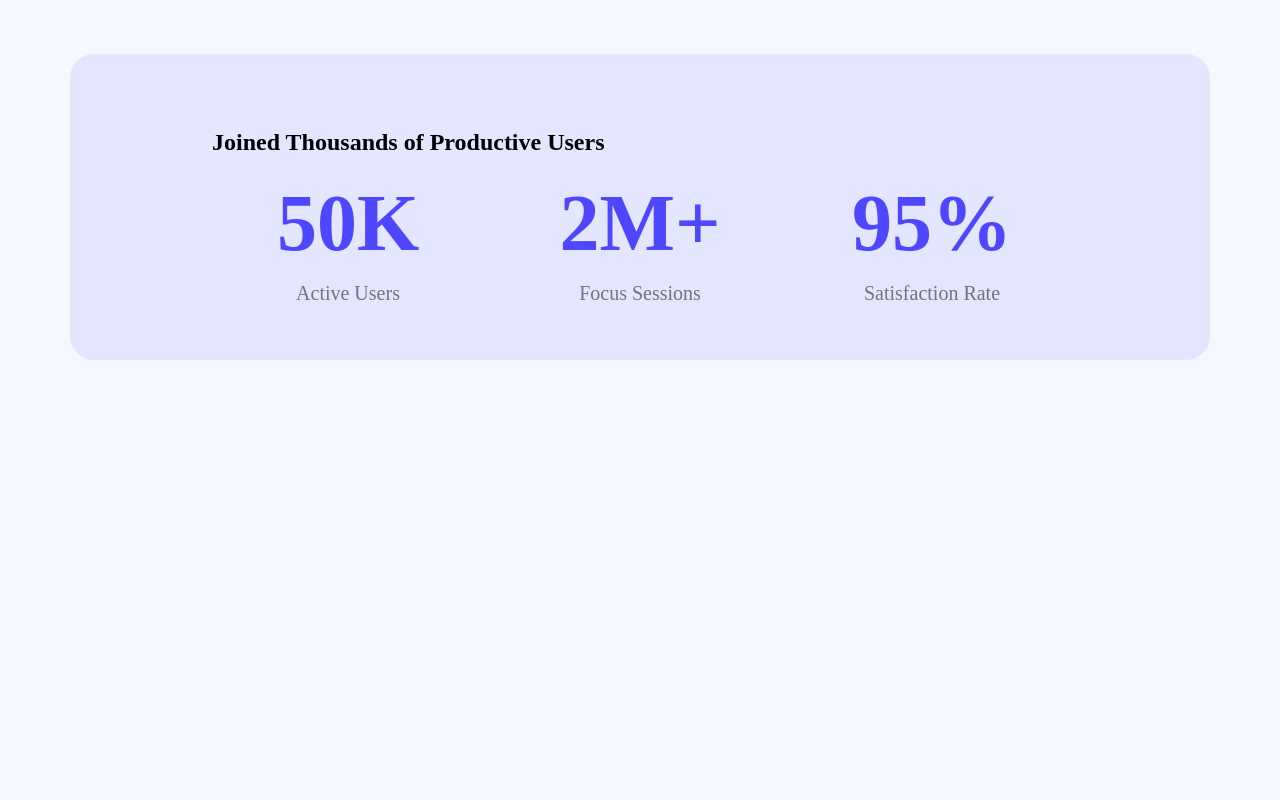
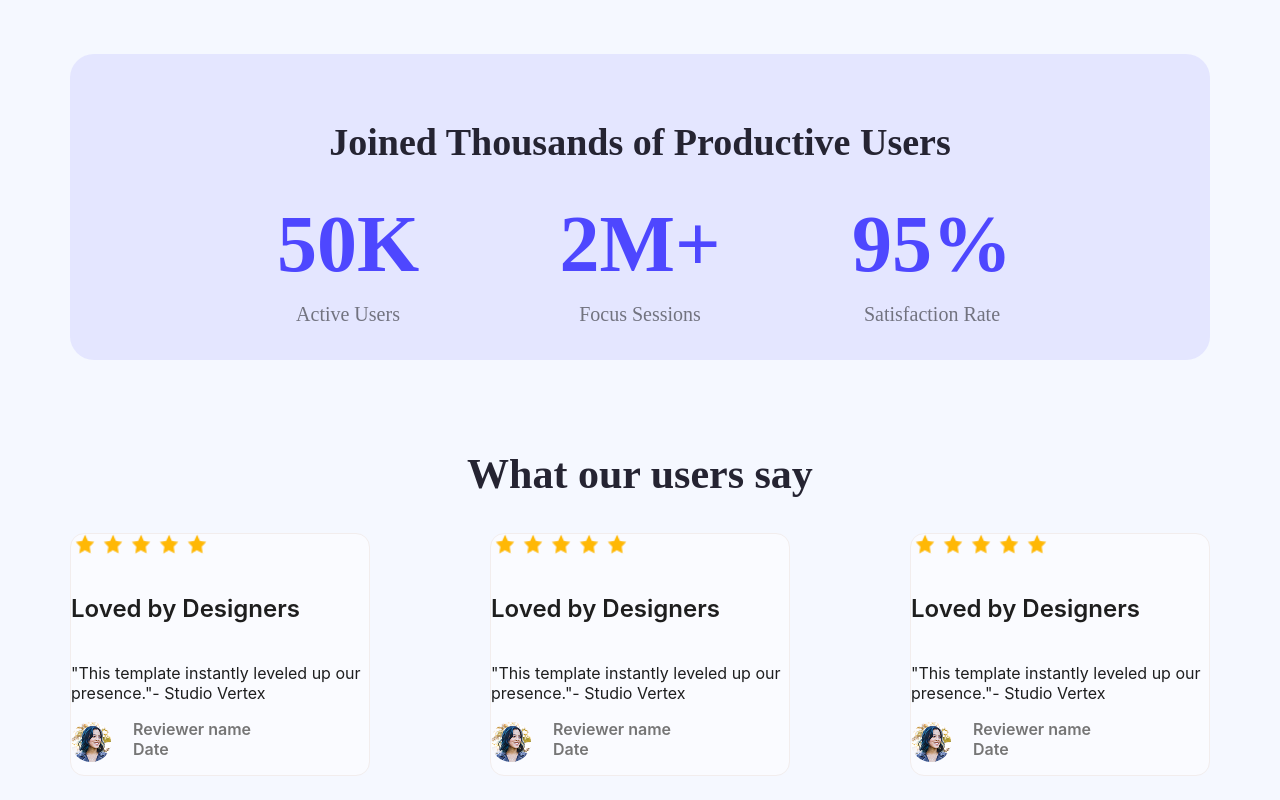
Before and after one commit to MdFarhadHossainBhuiyan/assignment-1, a plain HTML site: page index.html in a window 1280 px wide. Shown: the part 1160-1960 px from the top of the page. Before the commit the page ends 1528 px from the top, so only its background shows below. Drawn offline with Linux system fonts and the light colour scheme.

Commit message:
Review section added

```diff
--- a/index.html
+++ b/index.html
@@ -37,7 +37,7 @@
 
     <section class="container pro-user">
       <div class="pro-user-container">
-    <h2>Joined Thousands of Productive Users</h2>
+        <h2 class="pro-title">Joined Thousands of Productive Users</h2>
         <div class="stats">
           <div class="stat-item">
             <h3>50K</h3>
@@ -54,6 +54,68 @@
         </div>
       </div>
     </section>
+
+    <section class="container review">
+      <div>
+        <h2 class="review-title">What our users say</h2>
+        <div class="testimonials">
+          <div class="testimonial-card">
+            <div class="stars">
+              <img src="./Assets/icon-star.png" alt="star-icon">
+              <img src="./Assets/icon-star.png" alt="star-icon">
+              <img src="./Assets/icon-star.png" alt="star-icon">
+              <img src="./Assets/icon-star.png" alt="star-icon">
+              <img src="./Assets/icon-star.png" alt="star-icon">
+            </div>
+            <h5>Loved by Designers</h5>
+            <p class="review-text">"This template instantly leveled up our presence."- Studio Vertex</p>
+            <div class="reviewer">
+              <img src="./Assets/avatar.png" alt="Reviewer">
+              <div class="reviewer-info">
+                <span>Reviewer name</span>
+                <span class="shady-date">Date</span>
+              </div>
+            </div>
+          </div>
+          <div class="testimonial-card">
+            <div class="stars">
+              <img src="./Assets/icon-star.png" alt="star-icon">
+              <img src="./Assets/icon-star.png" alt="star-icon">
+              <img src="./Assets/icon-star.png" alt="star-icon">
+              <img src="./Assets/icon-star.png" alt="star-icon">
+              <img src="./Assets/icon-star.png" alt="star-icon">
+            </div>
+            <h5>Loved by Designers</h5>
+            <p class="review-text">"This template instantly leveled up our presence."- Studio Vertex</p>
+            <div class="reviewer">
+              <img src="./Assets/avatar.png" alt="Reviewer">
+              <div class="reviewer-info">
+                <span>Reviewer name</span>
+                <span class="shady-date">Date</span>
+              </div>
+            </div>
+          </div>
+          <div class="testimonial-card">
+            <div class="stars">
+              <img src="./Assets/icon-star.png" alt="star-icon">
+              <img src="./Assets/icon-star.png" alt="star-icon">
+              <img src="./Assets/icon-star.png" alt="star-icon">
+              <img src="./Assets/icon-star.png" alt="star-icon">
+              <img src="./Assets/icon-star.png" alt="star-icon">
+            </div>
+            <h5>Loved by Designers</h5>
+            <p class="review-text">"This template instantly leveled up our presence."- Studio Vertex</p>
+            <div class="reviewer">
+              <img src="./Assets/avatar.png" alt="Reviewer">
+              <div class="reviewer-info">
+                <span>Reviewer name</span>
+                <span class="shady-date">Date</span>
+              </div>
+            </div>
+          </div>
+        </div>
+      </div>
+    </section>
   </main>
   <footer>
 
--- a/main.css
+++ b/main.css
@@ -159,14 +159,16 @@ body {
   padding: 20px 0;
   margin: 0;
 }
+
 .pro-title {
   color: rgb(37, 36, 50);
-font-family: Raleway;
-font-size: 38px;
-font-weight: 700;
-line-height: 45px;
-text-align: center;
+  font-family: Raleway;
+  font-size: 38px;
+  font-weight: 700;
+  line-height: 45px;
+  text-align: center;
 }
+
 .stats {
   width: 100%;
   display: flex;
@@ -198,3 +200,101 @@ text-align: center;
   font-weight: 400;
   margin: 10px 0 0;
 }
+
+
+/* Review Section */
+.review {
+  margin-top: 90px;
+  height: 342px;
+}
+
+.review h2 {
+  color: rgb(37, 36, 50);
+  font-family: Raleway;
+  font-size: 42px;
+  font-weight: 700;
+  text-align: center;
+}
+
+.testimonials {
+  display: flex;
+  justify-content: space-between;
+  gap: 20px;
+  height: 243px;
+  /* margin: 50px 0px; */
+}
+
+.testimonial-card {
+  box-sizing: border-box;
+  border: 1px solid rgb(242, 237, 237);
+  border-radius: 14px;
+  background: rgba(255, 255, 255, 0.5);
+  width: 300px;
+  text-align: left;
+}
+
+.testimonial-card img[src="./Assets/icon-star.png"] {
+width: 20px;
+height: 20px;
+margin: 0px 4px;
+}
+
+.testimonial-card .stars {
+  display: flex;
+  align-items: center;
+  margin-bottom: 24px;
+}
+
+.stars img {
+  width: 20px;
+  height: auto;
+}
+
+.testimonial-card h5 {
+color: rgb(30, 30, 30);
+font-family: Inter;
+font-size: 24px;
+font-weight: 600;
+text-align: left;
+}
+.review-text {
+color: rgb(30, 30, 30);
+font-family: Inter;
+font-size: 16px;
+font-weight: 400;
+}
+
+.reviewer {
+  display: flex;
+  align-items: center;
+  gap: 10px;
+}
+
+.reviewer img[src="./Assets/avatar.png"] {
+  width: 40px;
+  height: 40px;
+  border-radius: 50%;
+  object-fit: cover;
+}
+
+.reviewer-info {
+width: 200px;
+height: 46px;
+display: flex;
+flex-direction: column;
+margin: 0px 12px;
+}
+
+.reviewer-info span {
+  display: block;
+color: rgb(117, 117, 117);
+font-family: Inter;
+font-size: 16px;
+font-weight: 600;
+}
+.shady-date {
+color: rgb(179, 179, 179);
+font-family: Inter;
+font-size: 16px;
+font-weight: 400;
+}
```
Lines whose indentation alone changed are shown as unchanged.
